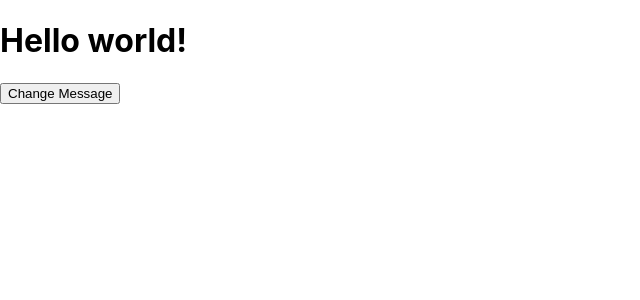
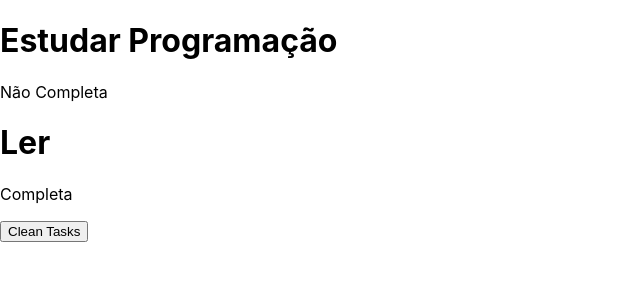
Before and after one commit to guilherme-schumann/task-manager-frontend, a React (Create React App) app: page / in a window 1280 px wide. Shown: the top 300 px of the page, without its empty margins (0-640 px from the left). Built offline with nearby package versions, Linux system fonts and the light colour scheme.

Commit message:
feat: apply class component and lifecycle methods to our components

```diff
--- a/src/App.js
+++ b/src/App.js
@@ -1,17 +1,75 @@
-import { useState } from "react";
+// import { useState } from "react";
+// import TaskItem from "./components/TaskItem";
 
-const App = () => {
-    const [message, setMessage] = useState("Hello world!");
+// const App = () => {
+//     const [tasks, setTasks] = useState([
+//         {
+//             id: 1,
+//             description: "Estudar Programação",
+//             isCompleted: false,
+//         },
+//         {
+//             id: 2,
+//             description: "Ler",
+//             isCompleted: true,
+//         },
+//     ]);
 
-    const handleChangeMessage = () => {
-        setMessage("Olá mundo!");
-    };
-    return (
-        <>
-            <h1>{message}</h1>
-            <button onClick={handleChangeMessage}>Change Message</button>
-        </>
-    );
-};
+// return (
+//     <>
+//         {tasks.map((task) => (
+//             <TaskItem key={task.id} task={task} />
+//         ))}
+//     </>
+// 	);
+// };
+
+// export default App;
+
+import React from "react";
+import TaskItem from "./components/TaskItem";
+
+class App extends React.Component {
+    constructor(props) {
+        super(props);
+        this.handleStateChange = this.handleStateChange.bind(this);
+        this.state = {
+            tasks: [
+                {
+                    id: 1,
+                    description: "Estudar Programação",
+                    isCompleted: false,
+                },
+                {
+                    id: 2,
+                    description: "Ler",
+                    isCompleted: true,
+                },
+            ],
+        };
+    }
+
+    componentDidUpdate(prevProps, prevState) {
+        console.log(prevState);
+        console.log("component was updated!");
+    }
+
+    handleStateChange() {
+        this.setState({
+            tasks: [],
+        });
+    }
+
+    render() {
+        return (
+            <>
+                {this.state.tasks.map((task) => (
+                    <TaskItem key={task.id} task={task} />
+                ))}
+                <button onClick={this.handleStateChange}>Clean Tasks</button>
+            </>
+        );
+    }
+}
 
 export default App;
--- /dev/null
+++ b/src/components/TaskItem.js
@@ -0,0 +1,32 @@
+// const TaskItem = ({ task }) => {
+//     return (
+//         <>
+//             <h1>{task.description}</h1>
+//             <p>{task.isCompleted ? 'Completa' : 'Não Completa'}</p>
+//         </>
+//     );
+// };
+
+// export default TaskItem;
+
+import React from "react";
+class TaskItem extends React.Component {
+    componentDidMount() {
+        console.log("Component is mounted!");
+    }
+
+    componentWillUnmount() {
+        console.log("I will unmount!");
+    }
+    render() {
+        const { task } = this.props;
+        return (
+            <>
+                <h1>{task.description}</h1>
+                <p>{task.isCompleted ? "Completa" : "Não Completa"}</p>
+            </>
+        );
+    }
+}
+
+export default TaskItem;
```
